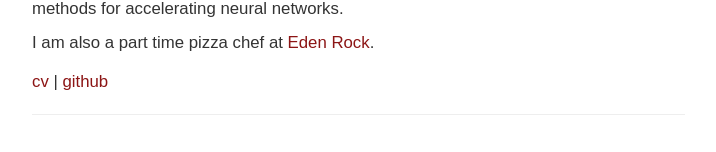
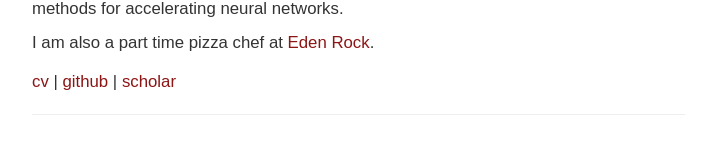
Before and after one commit to jack-willturner/jack-willturner.github.io, a plain HTML site: page index.html in a window 1280 px wide. Shown: the part 381-533 px from the top of the page, without its empty margins (233-949 px from the left). Drawn offline with nearby package versions, Linux system fonts and the light colour scheme; a web font is replaced by a local one.

Commit message:
Update index.html

```diff
--- a/index.html
+++ b/index.html
@@ -134,7 +134,7 @@ font-style: italic;
   	<p>I’m currently in the second year of the four year <a href="http://web.inf.ed.ac.uk/infweb/student-services/cdt/pervasive-parallelism">Pervasive Parallelism</a> CDT programme at the University of Edinburgh. Under the supervision of <a href="http://www.dcs.ed.ac.uk/home/mob/">Michael O’Boyle</a>, I’m studying methods for accelerating neural networks.</p>
     <p>I am also a part time pizza chef at <a href="https://www.edenrockclimbing.com/edinburgh/">Eden Rock</a>.</p>
   </div>
-  <div style="margin-top: 1.5rem; font-size: 1.2em;"><a href="Resume.pdf">cv</a> | <a href="https://github.com/jack-willturner">github</a></div>
+  <div style="margin-top: 1.5rem; font-size: 1.2em;"><a href="Resume.pdf">cv</a> | <a href="https://github.com/jack-willturner">github</a> | <a href="https://scholar.google.co.uk/citations?user=FPGHMRgAAAAJ&hl=en">scholar</a></div>
   <hr>
 
     <div style="margin-top: 3.5rem;"></div>
```
